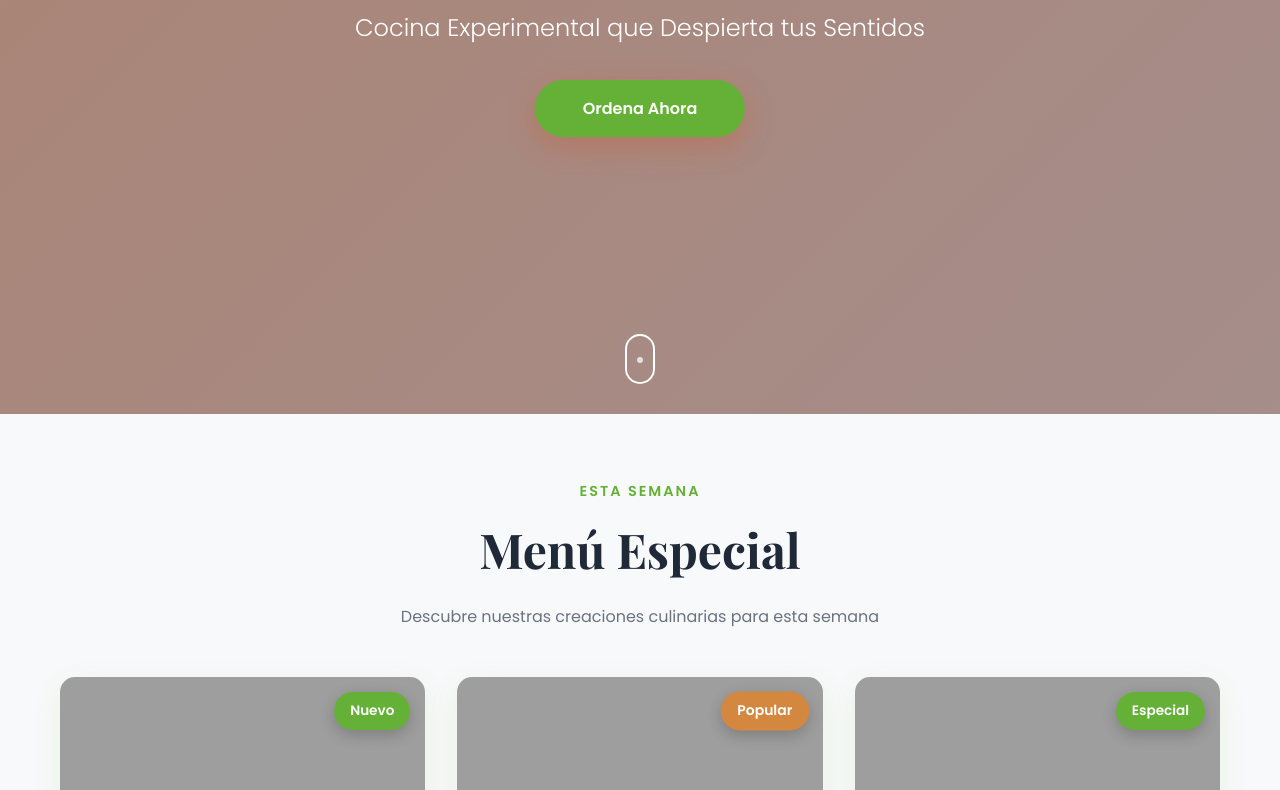
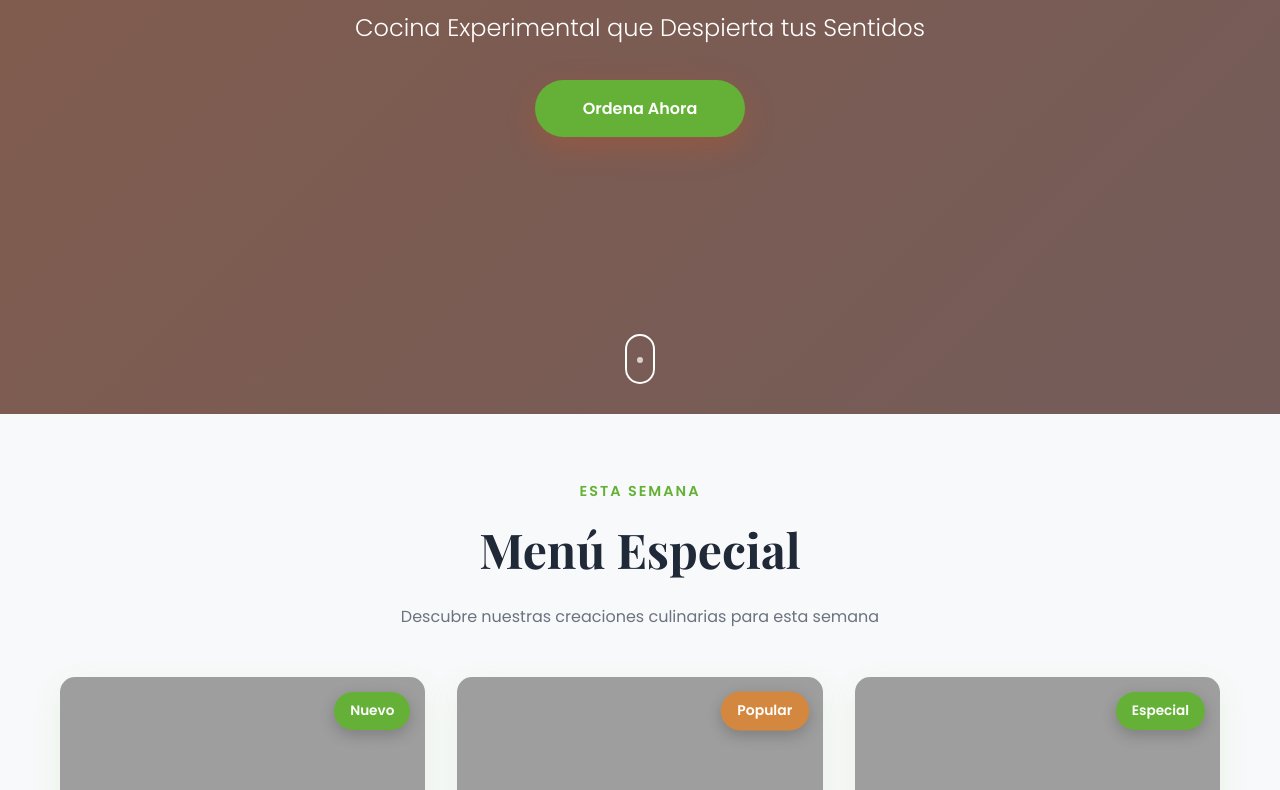
Before and after one commit to warpiggly/Floro_Experimental_Kitchen, a plain HTML site: page index.html in a window 1280 px wide. Shown: the part 386-1176 px from the top of the page. Drawn offline with nearby package versions, Linux system fonts and the light colour scheme; the site is published under a folder, as on GitHub Pages, so addresses that start at the root find nothing.

Commit message:
Change other image

```diff
--- a/styles.css
+++ b/styles.css
@@ -156,7 +156,7 @@ a {
 .hero {
     height: 100vh;
     background: linear-gradient(rgba(0, 0, 0, 0.4), rgba(0, 0, 0, 0.4)),
-                url('/IMG/Gemini_Generated_Image_5spcvc5spcvc5spc.png') center/cover;
+                url('./IMG/Gemini_Generated_Image_5spcvc5spcvc5spc.png') center/cover;
     display: flex;
     align-items: center;
     justify-content: center;
```
